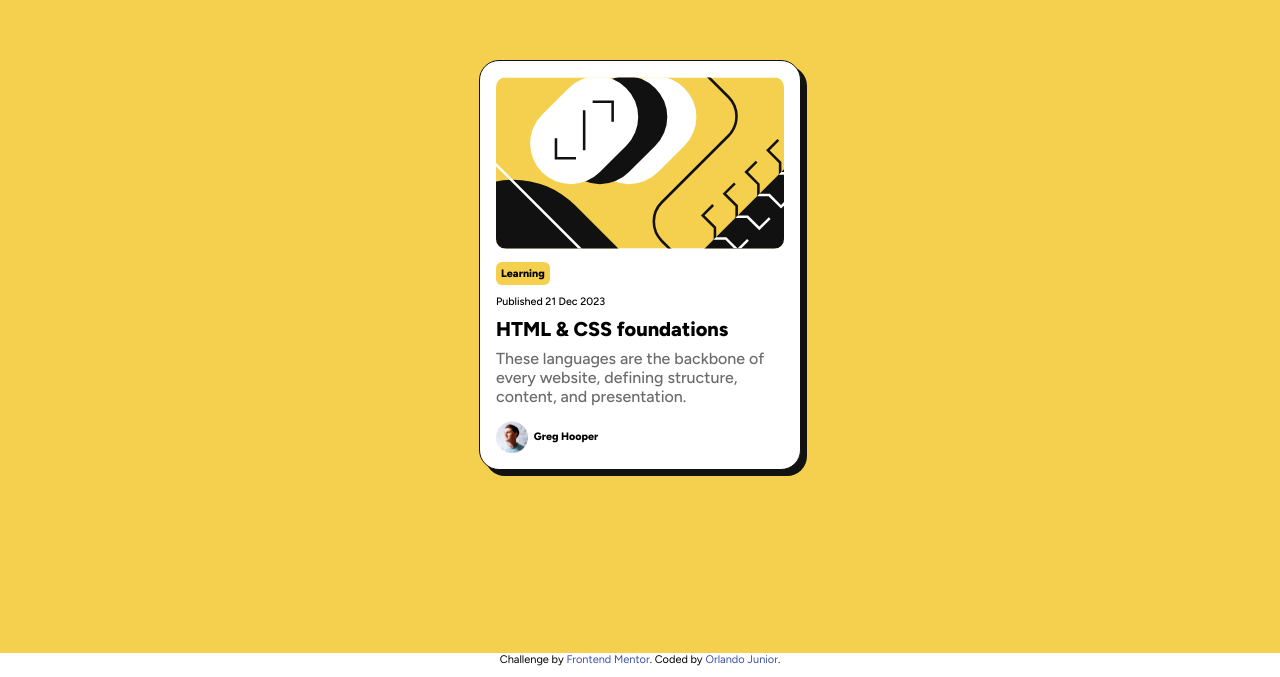
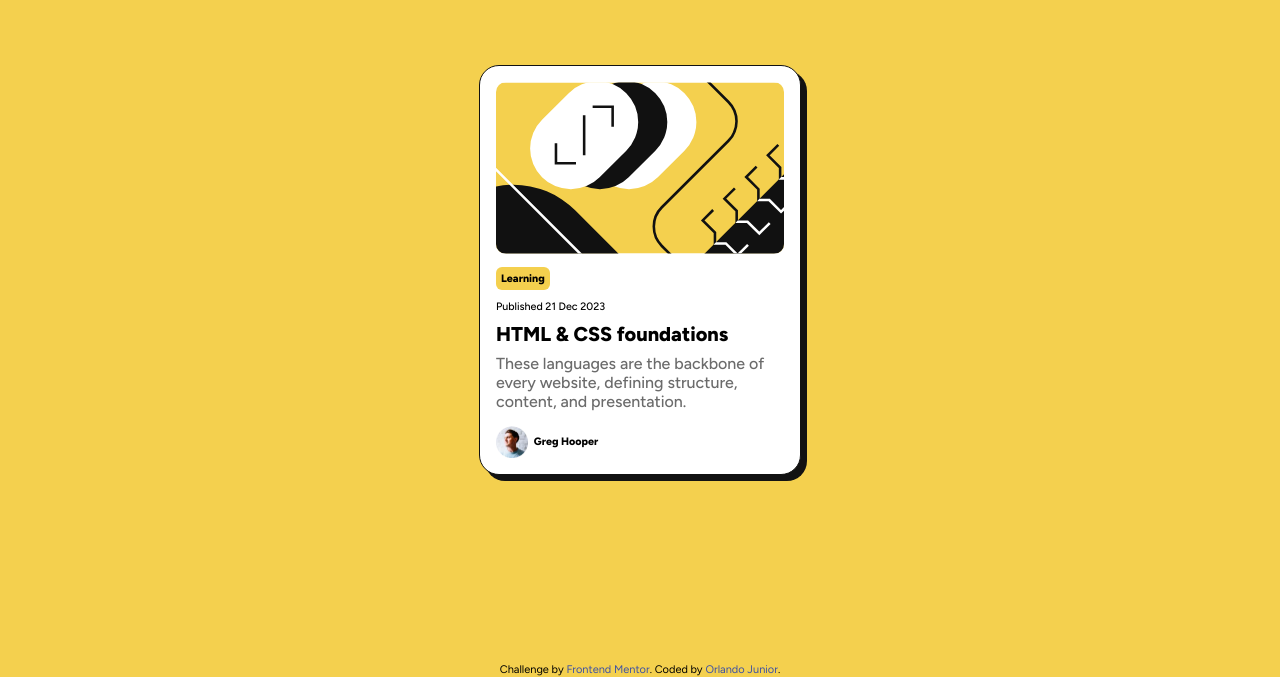
Before and after one commit to PoderosoRD/practicando-con-front-end-mentors, a plain HTML site: page index.html in a window 1280 px wide. Shown: the part 123-800 px from the top of the page. Drawn offline with Linux system fonts and the light colour scheme.

Commit message:
Optimizacion de semantica HTML y arreglos en el CSS

```diff
--- a/index.html
+++ b/index.html
@@ -15,9 +15,7 @@
 
   <header></header>
 
-  <main class="bloque_principal">
-    <div class="articulo">
-
+  <main class="articulo">
     <img class="imagen" src="./images/illustration-article.svg" alt="ilustracion">
 
     <h6 class="titulo">Learning</h6>
@@ -29,14 +27,11 @@
     <p>These languages are the backbone of every website, defining structure, content, and presentation.</p>
 
     <h6 class="perfil"><img class="avatar" src="./images/image-avatar.webp">Greg Hooper</h4>
-    </div>
   </main>
 
-  <footer>
-    <div class="attribution">
+  <footer class="attribution">
     Challenge by <a href="https://www.frontendmentor.io?ref=challenge" target="_blank">Frontend Mentor</a>.
     Coded by <a href="#">Orlando Junior</a>.
-    </div>
   </footer>
 </body>
 </html>
--- a/style.css
+++ b/style.css
@@ -15,16 +15,13 @@
 
 body {
     box-sizing: border-box;
-    height: 100vh;
-}
-
-.bloque_principal {
-    height: 97%;
-    width: 100%;
+    height: calc(100vh - 1px);
     display: flex;
     align-items: center;
     justify-content: center;
     background-color: var(--color-principal);
+    flex-direction: column;
+    min-width: 345px;
 }
 
 .articulo {
@@ -33,8 +30,9 @@ body {
     border: solid 1px var(--color-borde);
     padding: 1rem;
     border-radius: 20px;
-    margin: 1.5rem;
+    margin: auto;
     box-shadow: 6px 6px var(--color-borde);
+
 }
 
 .imagen {
```
Lines whose indentation alone changed are shown as unchanged.
